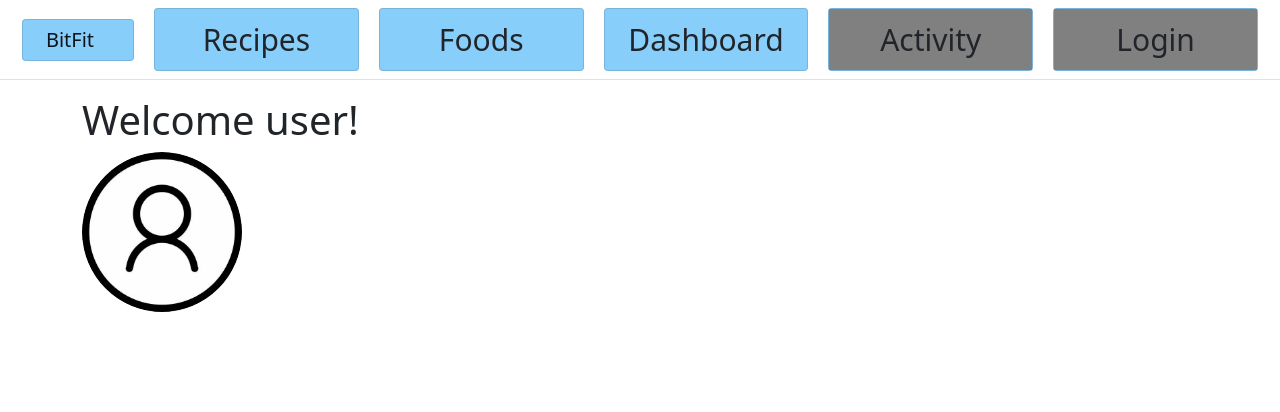
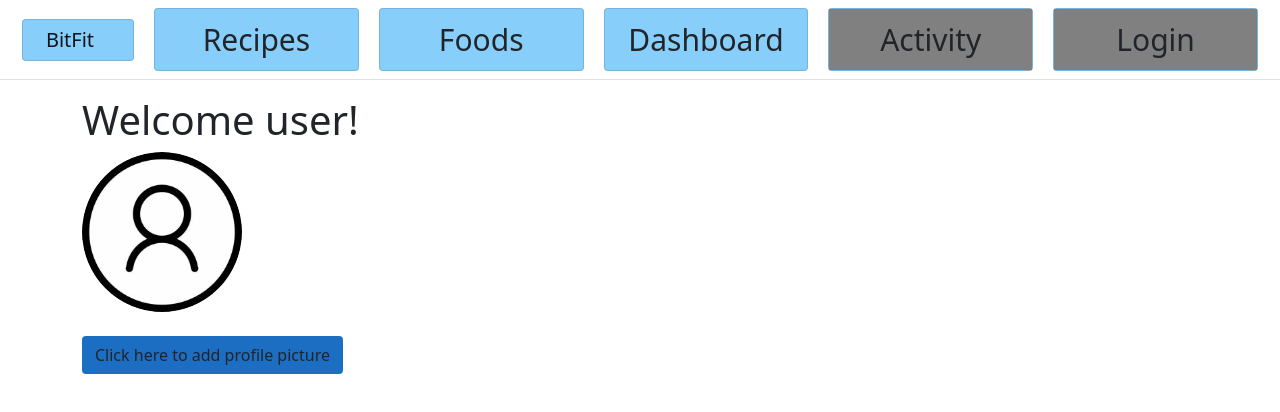
Before and after one commit to andrograf/elprojectegrandethird, a React (Create React App) app in the folder bitfit/ClientApp/: page /dashboard in a window 1280 px wide. Shown: the top 412 px of the page. Built offline with nearby package versions, Linux system fonts and the light colour scheme.

Commit message:
feat: add button.js

```diff
--- /dev/null
+++ b/bitfit/ClientApp/src/components/Button.js
@@ -0,0 +1,9 @@
+const Button = ({ color, text }) => {
+    return (
+
+        <button style={{ backgroundColor: color }} className='btn'>{text}</button>
+
+    )
+}
+
+export default Button
--- a/bitfit/ClientApp/src/components/Dashboard.js
+++ b/bitfit/ClientApp/src/components/Dashboard.js
@@ -1,5 +1,6 @@
 import React, { Component } from 'react';
 import profilePicture from '../images/ProfilePicture.jpeg';
+import Button from './Button'
 
 export class Dashboard extends Component {
     static displayName = Dashboard.name;
@@ -14,9 +15,14 @@ export class Dashboard extends Component {
                     <h1>Welcome user!</h1>
                 </div>
                 <div>
-                    <img style={{width:"160px", height:"160px", borderRadius:"80px"} } src={profilePicture} alt="profilePicture"/>
+                    <img style={{ width: "160px", height: "160px", borderRadius: "80px" }} src={profilePicture} alt="profilePicture" />
+                </div>
+                <div>
+                    <br></br>
+                    <Button color="#1b6ec2" className="nav-link text-dark" text="Click here to add profile picture" />
                 </div>
             </div>
         )
     }
 }
+export default Dashboard;
```
